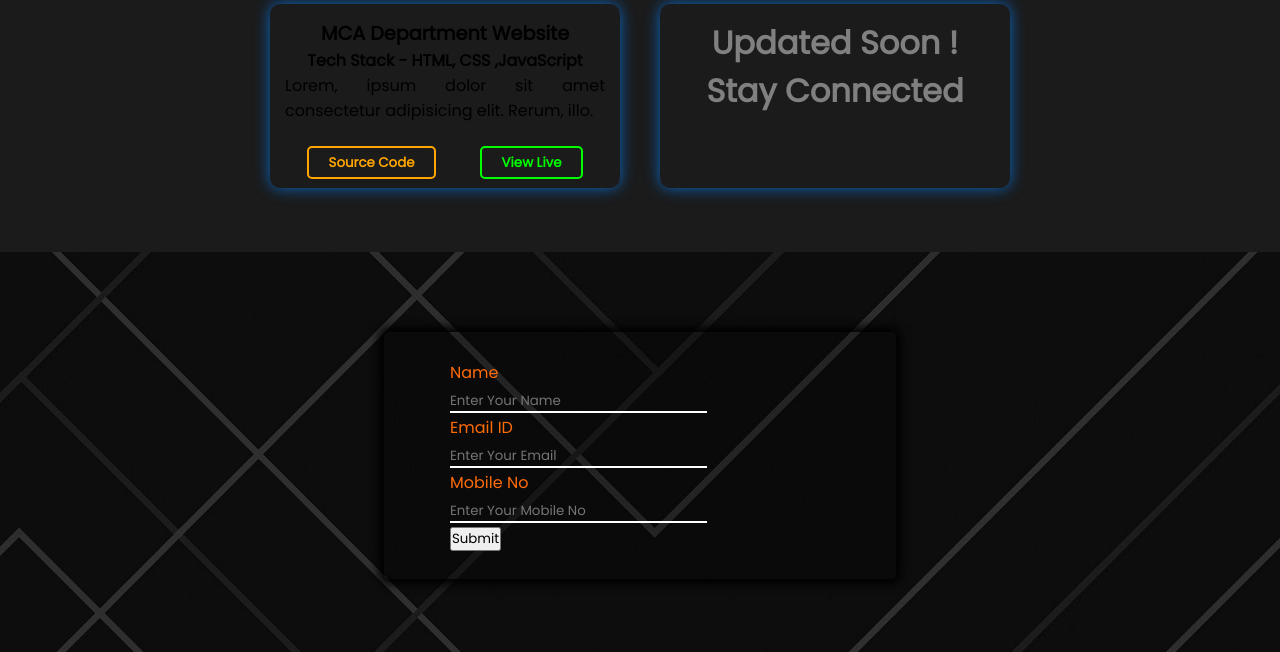
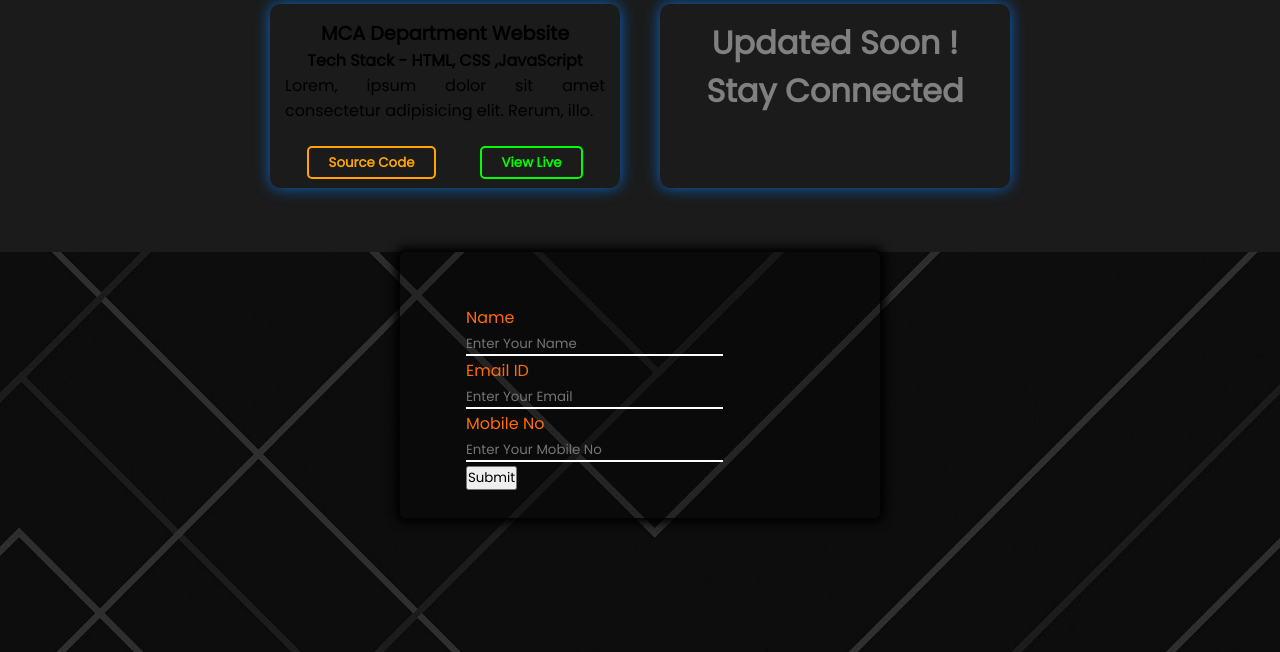
Before and after one commit to ChetanPatil0/PersonalPortfolio, a PHP site: page / in a window 1280 px wide. Shown: the part 2354-3006 px from the top of the page. Run offline with PHP 8.4, Linux system fonts and the light colour scheme.

Commit message:
contact us page changes

```diff
--- a/index.css
+++ b/index.css
@@ -375,17 +375,12 @@ nav{
     background-size: cover;
 }
 .contactUs-body{
-    max-width:40%;
+    max-width:60vh;
+    margin: auto;
     background-color:rgba(0, 0,0,0.2);
-    margin: auto;
-    position:relative;
-    top: 10vh;
     box-shadow:0px 0px 10px 5px black;
     border-radius: 5px;
-    padding: 2% 5%;
-}
-.contactUs-body form{
-    width: 70%
+    padding: 2% 5%;;
 }
 .contactUs-body label{
     color:#ff6b08;
@@ -397,6 +392,10 @@ nav{
     border-bottom: 2px #fff solid;
     background:none;
     color: #fff;
+}
+.contactUs-body td{
+
+ display:block;
 }
 
 
--- a/index.html
+++ b/index.html
@@ -220,31 +220,35 @@
         <!--Contact Us Section Start-->
         <section class="contactUs">
             <div class="contactUs-body">
+                <div class="leftside">
+
+                </div>
+                <div class="rightside">
                 <table>
                     <form class="contactUs-form">
                         <tr>
-                            <td><label for="name">Name </label></td>
+                            <td>
+                                <label for="name">Name </label> <br>
+                                <input type="text" name="name" placeholder="Enter Your Name">
+                            </td>
                         </tr>
                         <tr>
-                            <td> <input type="text" name="name" placeholder="Enter Your Name"></td>
+                            <td >
+                                <label for="mail">Email ID</label><br>
+                                <input type="email" name="mail" placeholder="Enter Your Email">
+                            </td>
                         </tr>
-                        <tr>
-                            <td> <label for="mail">Email ID</label></td>
-                        </tr>
-                        <tr>
-                            <td> <input type="email" name="mail" placeholder="Enter Your Email"></td>
-                        </tr>
-                        <tr>
-                            <td> <label for="mobile">Mobile No </label></td>
-                        </tr>
-                        <tr>
-                            <td> <input type="tel" name="mobile" placeholder="Enter Your Mobile No"></td>
+                        <tr><br>
+                            <td>
+                                <label for="mobile">Mobile No </label><br>
+                                <input type="tel" name="mobile" placeholder="Enter Your Mobile No">
+                            </td>
                         </tr>
                         <tr>
                             <td> <button type="submit">Submit</button></td>
                         </tr>
-
                 </table>
+            </div>
             </div>
 
             <br><br>
```
Also changed, not shown: Images/img-2.jpg (deleted), Images/img-3.png (added).
